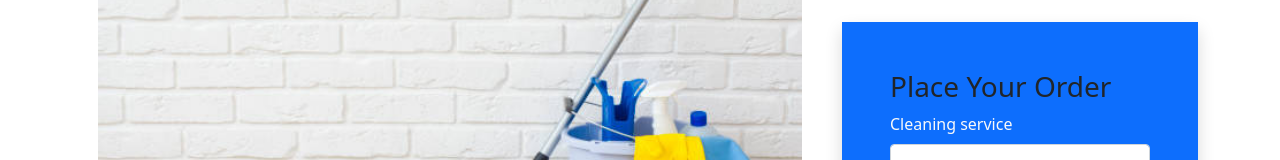
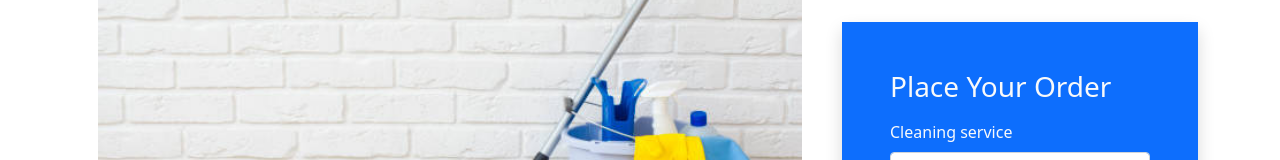
Before and after one commit to Anik-nath/Cleaning-sevices-client, a React (Create React App) app: page /services/1 in a window 1280 px wide. Shown: the part 719-879 px from the top of the page. Built offline with nearby package versions, Linux system fonts and the light colour scheme; no server answers.

Commit message:
update order form

```diff
--- a/src/Components/Details/Details.js
+++ b/src/Components/Details/Details.js
@@ -161,7 +161,7 @@ const [data,setData] = useState({});
               </div>
             </div>
             <div className="bg-primary shadow text-light mt-5 p-5">
-              <h3 className="text-dark">Place Your Order</h3>
+              <h3 className="mb-3">Place Your Order</h3>
               <Form>
                 <Form.Group className="" controlId="formBasicSevice">
                   <Form.Label>Cleaning service</Form.Label>
```
